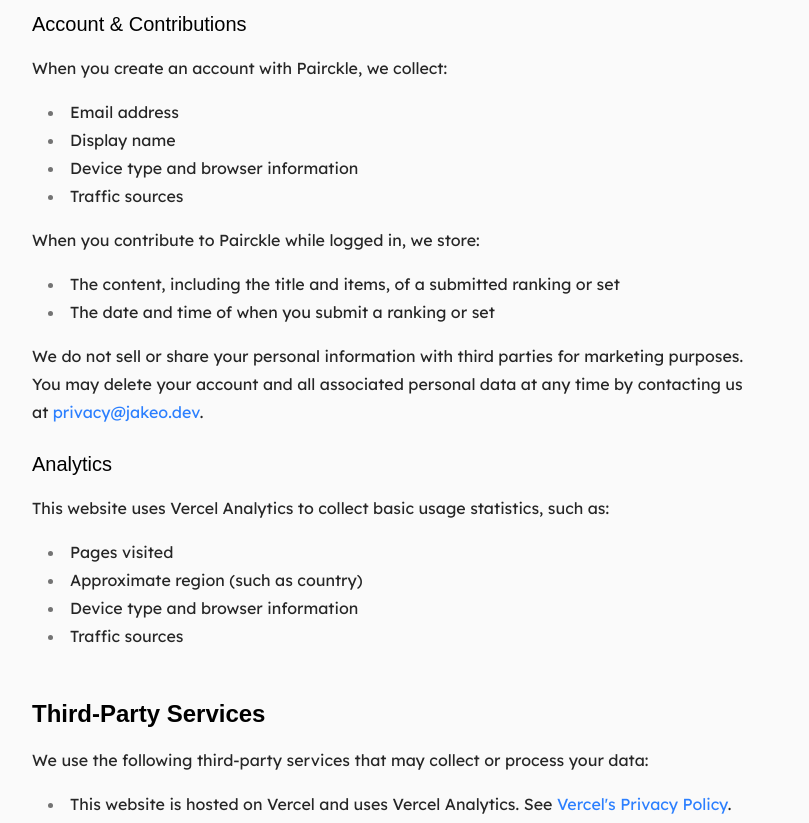
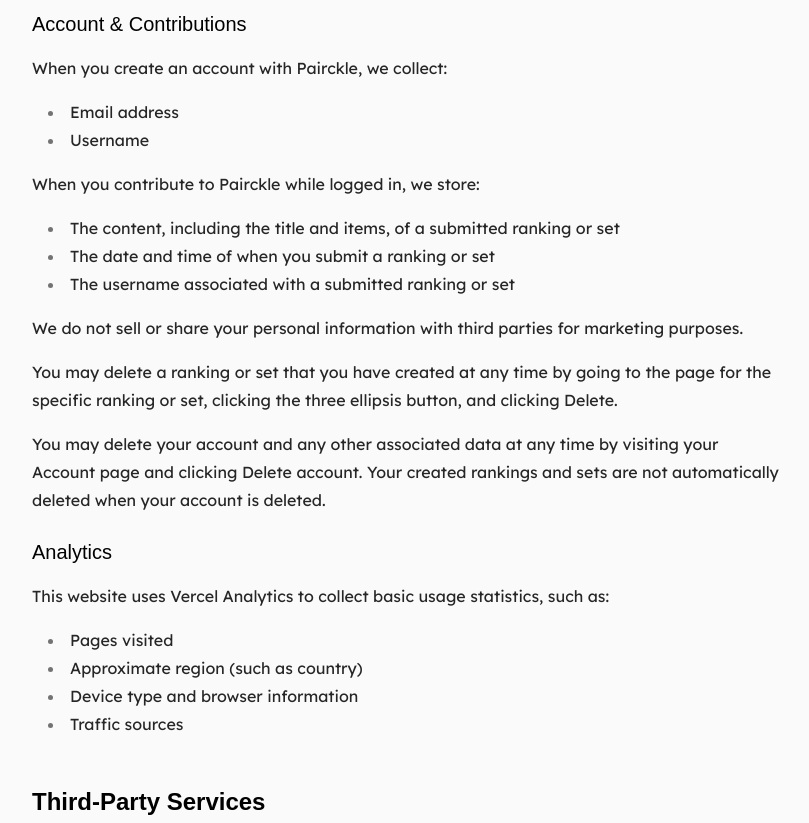
Before and after one commit to jakeo-dev/pairckle, a Next.js app: page /privacy in a window 1280 px wide. Shown: the part 560-1383 px from the top of the page, without its empty margins (232-1041 px from the left). Built offline with nearby package versions, Linux system fonts and the light colour scheme; no server answers; a web font is replaced by a local one.

Commit message:
update privacy policy

```diff
--- a/src/pages/privacy.tsx
+++ b/src/pages/privacy.tsx
@@ -1,5 +1,6 @@
 import Heading from "@/components/Heading";
 import CommonHead from "@/components/CommonHead";
+
 import { faShield } from "@fortawesome/free-solid-svg-icons";
 
 import { Gabarito } from "next/font/google";
@@ -18,7 +19,7 @@ export default function Privacy() {
           <Heading
             icon={faShield}
             title="Privacy Policy"
-            subtext2="Last updated: August 20, 2026"
+            subtext2="Last updated: September 13, 2026"
           />
 
           <div className="section w-full">
@@ -63,9 +64,7 @@ export default function Privacy() {
             </p>
             <ul className="mt-4 list-inside list-disc pl-4 text-neutral-800 marker:text-neutral-500 dark:text-neutral-200">
               <li className="leading-7">Email address</li>
-              <li className="leading-7">Display name</li>
-              <li className="leading-7">Device type and browser information</li>
-              <li className="leading-7">Traffic sources</li>
+              <li className="leading-7">Username</li>
             </ul>
             <p className="mt-4 leading-7 text-pretty text-neutral-800 dark:text-neutral-200">
               When you contribute to Pairckle while logged in, we store:
@@ -78,19 +77,24 @@ export default function Privacy() {
               <li className="leading-7">
                 The date and time of when you submit a ranking or set
               </li>
+              <li className="leading-7">
+                The username associated with a submitted ranking or set
+              </li>
             </ul>
             <p className="mt-4 leading-7 text-pretty text-neutral-800 dark:text-neutral-200">
               We do not sell or share your personal information with third
-              parties for marketing purposes. You may delete your account and
-              all associated personal data at any time by contacting us at{" "}
-              <a
-                className="link-blue"
-                href="mailto:privacy@jakeo.dev"
-                target="_blank"
-              >
-                privacy@jakeo.dev
-              </a>
-              .
+              parties for marketing purposes.
+            </p>
+            <p className="mt-4 leading-7 text-pretty text-neutral-800 dark:text-neutral-200">
+              You may delete a ranking or set that you have created at any time
+              by going to the page for the specific ranking or set, clicking the
+              three ellipsis button, and clicking Delete.
+            </p>
+            <p className="mt-4 leading-7 text-pretty text-neutral-800 dark:text-neutral-200">
+              You may delete your account and any other associated data at any
+              time by visiting your Account page and clicking Delete account.
+              Your created rankings and sets are not automatically deleted when
+              your account is deleted.
             </p>
 
             <h3
```
